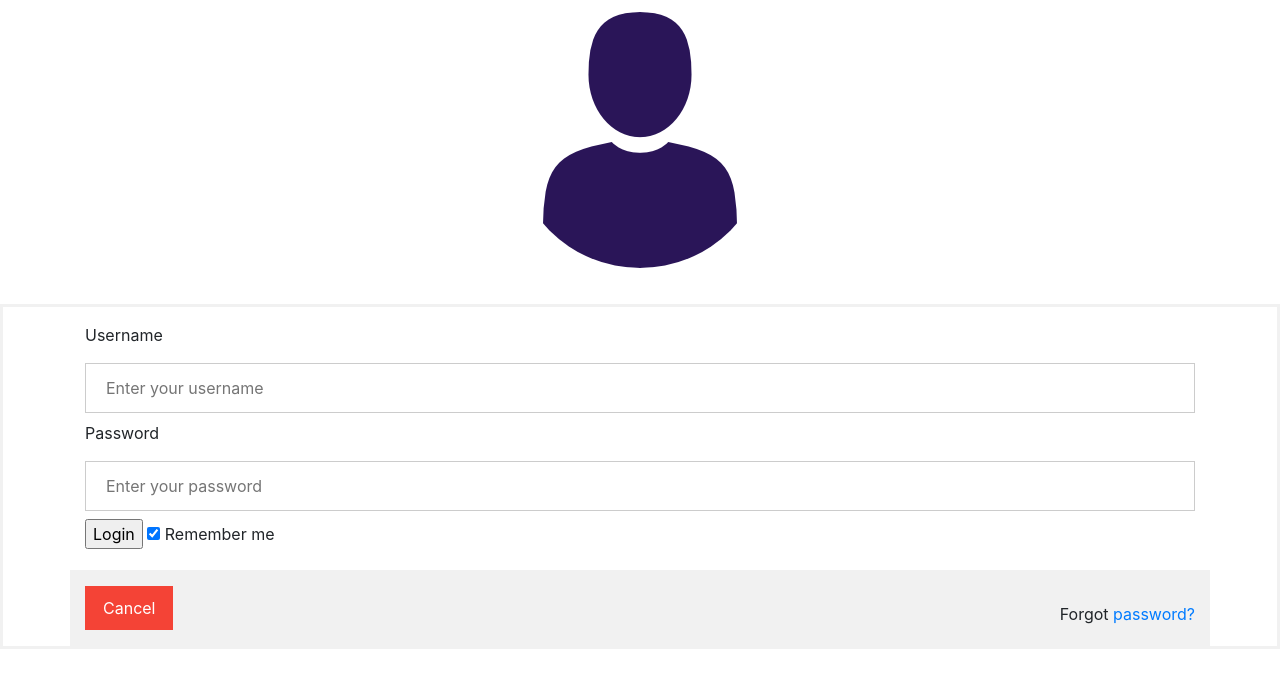
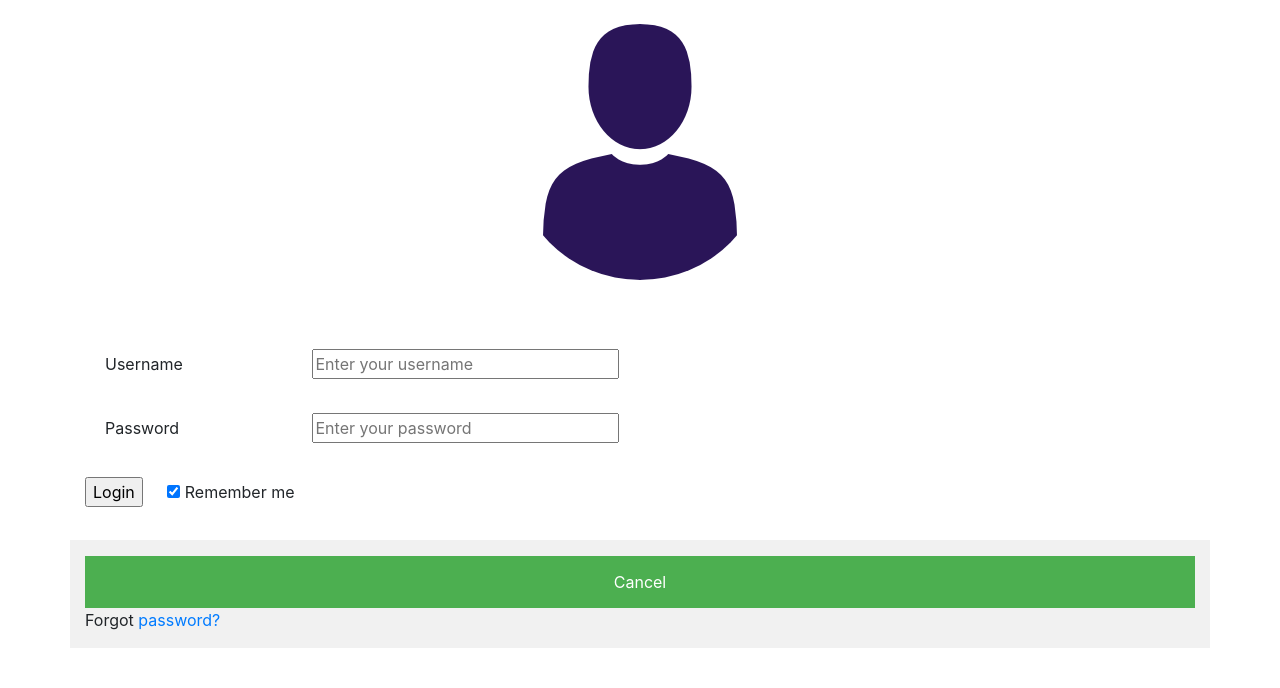
Before and after one commit to ruwanliyanage123/groupProject, a CodeIgniter app: page /ucsc/index.php/loginpanelcontroller/index in a window 1280 px wide. Shown: the top 688 px of the page. Run offline with CodeIgniter, Linux system fonts and the light colour scheme.

Commit message:
made changes to login panel

```diff
--- a/assets/css/loginPanel.css
+++ b/assets/css/loginPanel.css
@@ -1,18 +1,24 @@
 /* Bordered form */
 form {
-    border: 3px solid #f1f1f1;
+    /*border: 3px solid #f1f1f1;*/
 }
 
 /* Full-width inputs */
-input[type=text], input[type=password] {
-    width: 100%;
+input[type=text], input[type=password] ,{
+    width: 80%;
     padding: 12px 20px;
     margin: 8px 0;
     display: inline-block;
     border: 1px solid #ccc;
     box-sizing: border-box;
 }
-
+label{
+    width: 20%;
+    padding: 12px 20px;
+    margin: 8px 0;
+    display: inline-block;
+    box-sizing: border-box;
+}
 /* Set a style for all buttons */
 button {
     background-color: #4CAF50;
@@ -24,22 +30,24 @@ button {
     width: 100%;
 }
 
+
 /* Add a hover effect for buttons */
 button:hover {
     opacity: 0.8;
 }
 
 /* Extra style for the cancel button (red) */
-.cancelbtn {
+.registerbtn {
     width: auto;
-    padding: 10px 18px;
+    padding: 5px 18px ;
+    margin: 10px 20px 10px 10px;
     background-color: #f44336;
 }
 
 /* Center the avatar image inside this container */
 .imgcontainer {
     text-align: center;
-    margin: 12px 12px 12px 12px;
+    margin: 24px 12px 12px 12px;
 }
 
 /* Avatar image */
@@ -51,11 +59,16 @@ img.avatar {
 /* Add padding to containers */
 .container {
     padding: 16px;
+
 }
 
+.contentDiv{
+    margin: auto;
+    border: 3px solid #f1f1f1;
+}
 /* The "Forgot password" text */
 span.psw {
-    float: right;
+    /*float: right;*/
     padding-top: 16px;
 }
 
```
